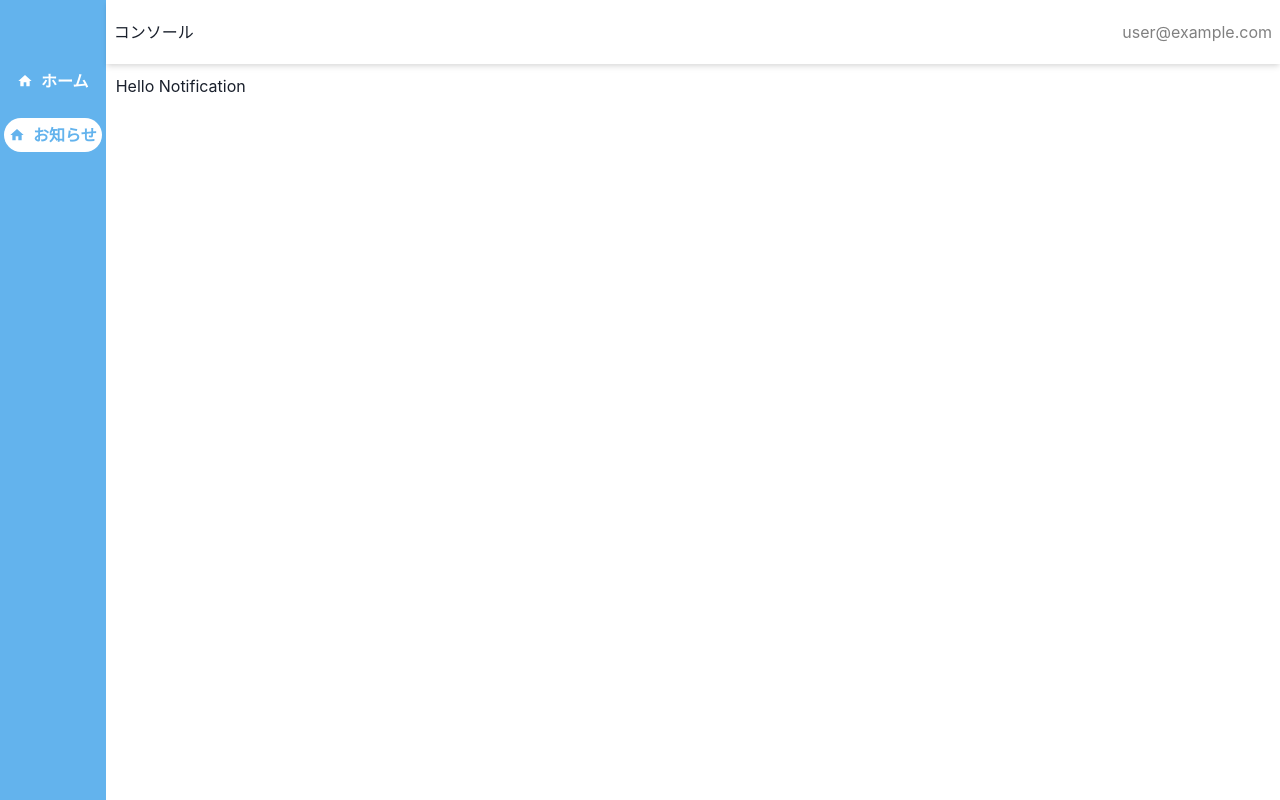
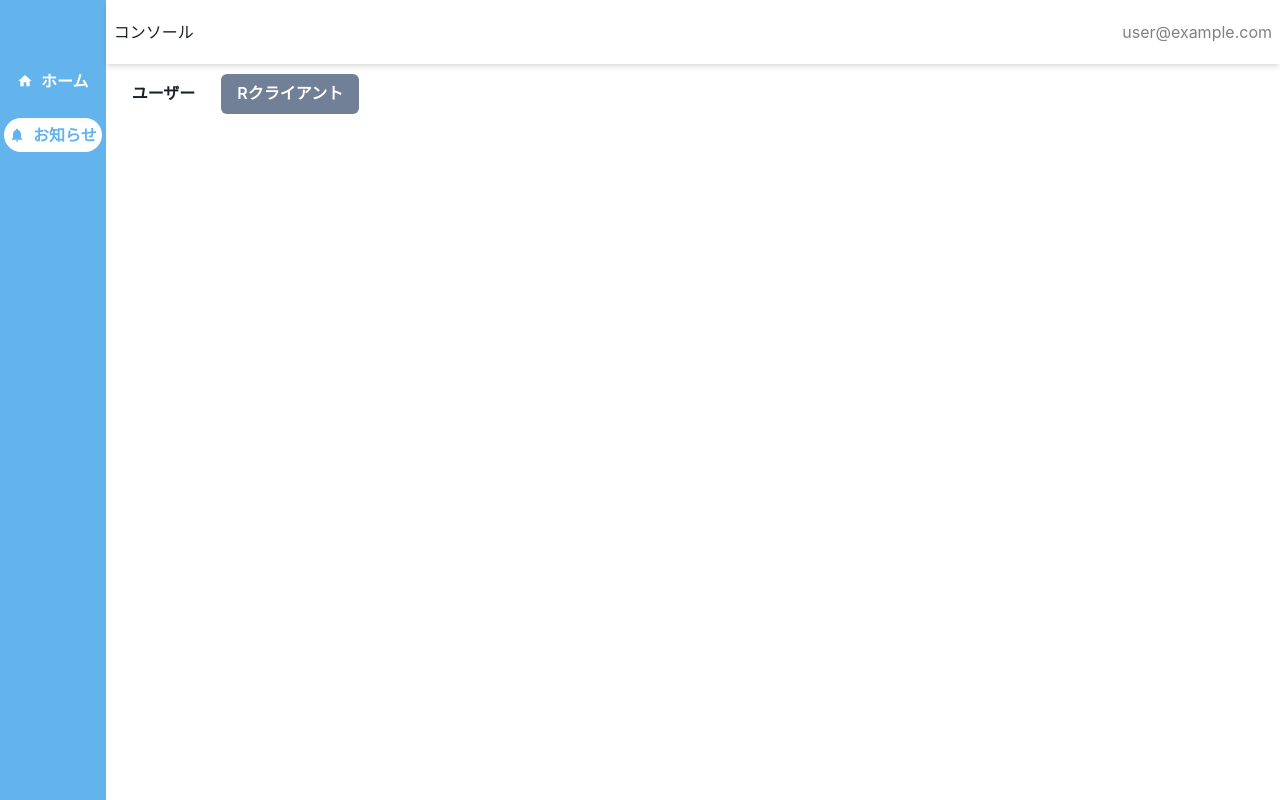
Before and after one commit to riku99/main-console, a React (Create React App) app: page /notifications in a window 1280 px wide. Built offline with nearby package versions, Linux system fonts and the light colour scheme; no server answers; sample sign-in values are in the browser's storage.

Commit message:
add SelectButton

```diff
--- a/src/components/pages/Notifications/index.tsx
+++ b/src/components/pages/Notifications/index.tsx
@@ -1,3 +1,49 @@
+import React, { useState } from "react";
+import { Box, Button, Flex, HStack } from "@chakra-ui/react";
+
+const SelectTargetButton = React.memo(
+  ({
+    isSelected,
+    titile,
+    onClick,
+  }: {
+    isSelected: boolean;
+    titile: string;
+    onClick: () => void;
+  }) => {
+    return (
+      <Button
+        bg={isSelected ? "gray.500" : "transparent"}
+        _hover={{ backgroundColor: undefined }}
+        color={isSelected ? "white" : undefined}
+        _active={{ backgroundColor: undefined }}
+        onClick={onClick}
+      >
+        {titile}
+      </Button>
+    );
+  }
+);
+
 export const Notifications = () => {
-  return <div>Hello Notification</div>;
+  const [selected, setSelected] = useState("r-client");
+
+  return (
+    <>
+      <Flex>
+        <HStack spacing="10px">
+          <SelectTargetButton
+            isSelected={selected === "user"}
+            titile="ユーザー"
+            onClick={() => setSelected("user")}
+          />
+          <SelectTargetButton
+            isSelected={selected === "r-client"}
+            titile="Rクライアント"
+            onClick={() => setSelected("r-client")}
+          />
+        </HStack>
+      </Flex>
+    </>
+  );
 };
--- a/src/components/utils/MainLayout/SideBar.tsx
+++ b/src/components/utils/MainLayout/SideBar.tsx
@@ -2,7 +2,7 @@ import React from "react";
 import { Box, Center, VStack, Text } from "@chakra-ui/react";
 import { styles } from "styles";
 import { Icon } from "@chakra-ui/react";
-import { MdHome } from "react-icons/md";
+import { MdHome, MdNotifications } from "react-icons/md";
 import { IconType } from "react-icons";
 import { Link, useLocation } from "react-router-dom";
 
@@ -49,7 +49,7 @@ export const SideBar = React.memo(() => {
             seleceted={location.pathname === "/"}
           />
           <MenuItem
-            icon={MdHome}
+            icon={MdNotifications}
             title="お知らせ"
             link="/notifications"
             seleceted={location.pathname.includes("notifications")}
```
